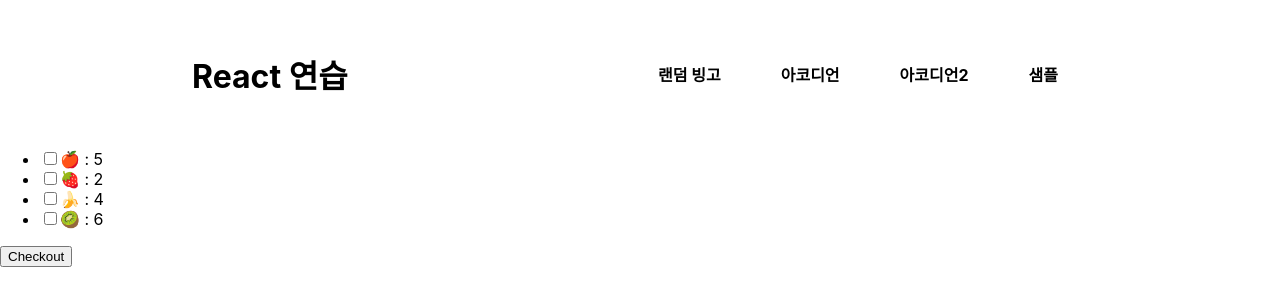
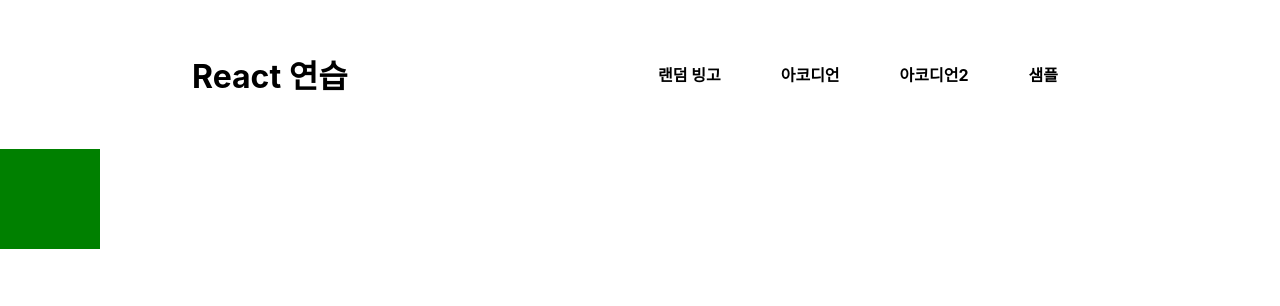
Before and after one commit to Sophia9156/react-practice, a React (Create React App) app: page /sample in a window 1280 px wide. Shown: the top 306 px of the page. Built offline with nearby package versions, Linux system fonts and the light colour scheme.

Commit message:
lodash 연습

```diff
--- a/package.json
+++ b/package.json
@@ -6,6 +6,7 @@
     "@testing-library/jest-dom": "^5.16.3",
     "@testing-library/react": "^12.1.4",
     "@testing-library/user-event": "^13.5.0",
+    "lodash": "^4.17.21",
     "react": "^17.0.2",
     "react-dom": "^17.0.2",
     "react-router-dom": "^6.2.2",
--- a/src/pages/Sample.jsx
+++ b/src/pages/Sample.jsx
@@ -1,43 +1,21 @@
-import { useState } from "react"
+import styles from 'pages/sample.module.scss';
+import { debounce } from "lodash";
 
 export default function Sample() {
-  const [fruits, setFruits] = useState({
-    apple: {selected: false, stock: 5},
-    strawberry: {selected: false, stock: 2},
-    banana: {selected: false, stock: 4},
-    kiwi: {selected: false, stock: 6}
-  });
-
-  const handleClick = () => {
-    fruits.apple.selected && setFruits(prevState => ({...prevState, apple: {...prevState.apple, stock: prevState.apple.stock - 1}}));
-    fruits.strawberry.selected && setFruits(prevState => ({...prevState, strawberry: {...prevState.strawberry, stock: prevState.strawberry.stock - 1}}));
-    fruits.banana.selected && setFruits(prevState => ({...prevState, banana: {...prevState.banana, stock: prevState.banana.stock - 1}}));
-    fruits.kiwi.selected && setFruits(prevState => ({...prevState, kiwi: {...prevState.kiwi, stock: prevState.kiwi.stock - 1}}));
-  };
+  const onMouseMove = e => {
+    console.log('no debounce');
+  }
+  const onMouseMoveDebounce = debounce(e => {
+    console.log('debounce');
+  }, 1000);
 
   return (
-    <section className="sample">
-      <ul className="display-list">
-        <li className="display-item">
-          <input type="checkbox" name="apple" onChange={() => setFruits({...fruits, apple: {...fruits.apple, selected: !fruits.apple.selected}})} />
-          🍎 : {fruits.apple.stock}
-        </li>
-        <li className="display-item">
-          <input type="checkbox" name="strawberry" onChange={() => setFruits({...fruits, strawberry: {...fruits.strawberry, selected: !fruits.strawberry.selected}})} />
-          🍓 : {fruits.strawberry.stock}
-        </li>
-        <li className="display-item">
-          <input type="checkbox" name="banana" onChange={() => setFruits({...fruits, banana: {...fruits.banana, selected: !fruits.banana.selected}})} />
-          🍌 : {fruits.banana.stock}
-        </li>
-        <li className="display-item">
-          <input type="checkbox" name="kiwi" onChange={() => setFruits({...fruits, kiwi: {...fruits.kiwi, selected: !fruits.kiwi.selected}})} />
-          🥝 : {fruits.kiwi.stock}
-        </li>
-      </ul>
-      <div className="btn-wrap">
-        <button onClick={handleClick}>Checkout</button>
-      </div>
+    <section
+      className={styles.sample}
+      onMouseMove={() => {
+        onMouseMove();
+        onMouseMoveDebounce();
+      }}>
     </section>
   )
 }
--- /dev/null
+++ b/src/pages/sample.module.scss
@@ -0,0 +1,5 @@
+.sample{
+  width: 100px;
+  height: 100px;
+  background-color: green;
+}
```
Also changed, not shown: 1 other file (tests, documents, lock files or other folders).
